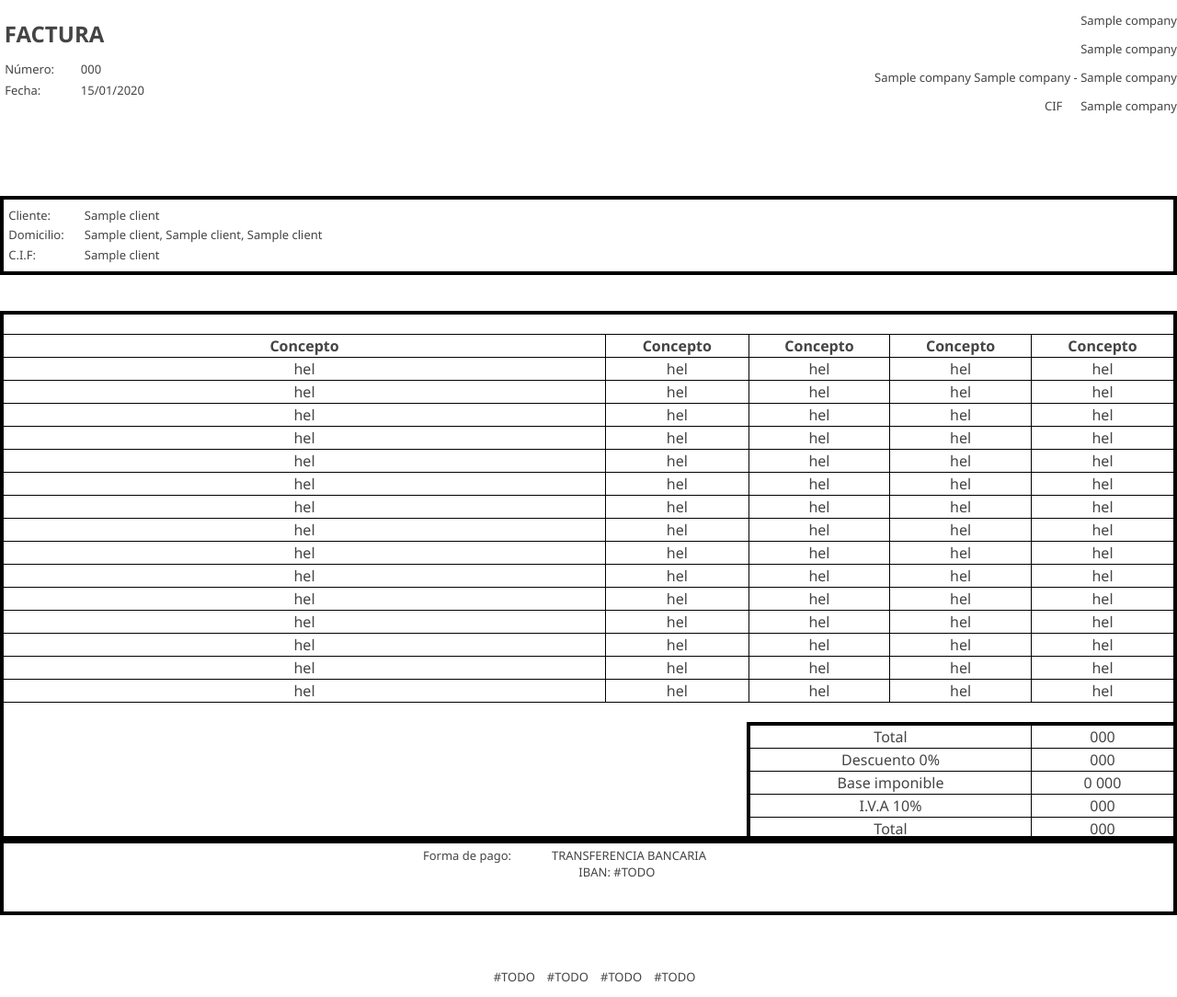
After one commit to aalexmrt/django-invoices-generator, a Django app: template invoices/templates/invoices/invoice_pdf.html in a window 1280 px wide. The commit adds this page. Shown: the whole page at 92% size. Run offline with Django 4.2, Linux system fonts and the light colour scheme; the template is opened without the code that fills it: values that come from a table or form of the project are taken from there, others are empty; tables that the repository leaves empty hold one stand-in row (values such as "Sample post"); some libraries are stand-ins or nearby versions.

Commit message:
working on saving invoices as pdfs

```diff
--- a/app/settings.py
+++ b/app/settings.py
@@ -124,6 +124,7 @@ USE_TZ = True
 # https://docs.djangoproject.com/en/4.1/howto/static-files/
 
 STATIC_URL = 'static/'
+MEDIA_ROOT = 'media/'
 
 # Default primary key field type
 # https://docs.djangoproject.com/en/4.1/ref/settings/#default-auto-field
--- a/invoices/admin.py
+++ b/invoices/admin.py
@@ -1,9 +1,10 @@
 from django.contrib import admin
 
 # Register your models here.
-from .models import Invoice, Client, Company, Product
+from .models import Invoice, Client, Company, Product, DocumentPDF
 
 admin.site.register(Invoice)
 admin.site.register(Client)
 admin.site.register(Company)
 admin.site.register(Product)
+admin.site.register(DocumentPDF)
--- a/invoices/models.py
+++ b/invoices/models.py
@@ -56,3 +56,16 @@ class Product(models.Model):
     invoice = models.ForeignKey(Invoice, blank=True, null=True, on_delete=models.CASCADE)
     def __str__(self):
             return self.name
+
+class DocumentPDF(models.Model):
+
+
+    invoice = models.ForeignKey(Invoice, blank=True, null=True, on_delete=models.CASCADE)
+    document_pdf = models.FileField(upload_to='invoices_pdf/')
+    # print(document_pdf.name)
+    # pdf_name = str(document_pdf).split("/")[1]
+
+    # def __str__(self):
+    #     return pdf_name
+    # def __str__(self):
+    #     return self.name
--- /dev/null
+++ b/invoices/static/invoices/render_invoice_pdf_styles.css
@@ -0,0 +1,173 @@
+html {
+    box-sizing: border-box;
+    font-family: 'Open Sans', 'sans-serif';
+    background-color: #fff;
+    color: #444;
+}
+
+@page {
+    size: A4;
+    margin: 1cm;
+    font-size: 10px;
+}
+
+body{
+    display: flex;
+    flex-wrap: wrap;
+    margin: auto;
+    padding: 0;
+    width: 100%;
+    font-family: 'Segoe UI', Tahoma, Geneva, Verdana, sans-serif;
+    font-size: 13px;
+}
+
+header {
+    order: 1;
+    display: flex;
+    margin-bottom: 1em;
+    height: 200px;
+    width: 100%;
+
+}
+main {
+    order: 1;
+    display: flex;
+    margin-bottom: 2rem;
+
+    width: 100%;
+    flex-wrap: wrap;
+}
+h3 {
+    font-size: 13px;
+    width: 80px;
+    font-weight: normal;
+}
+.title {
+    font-size: 24px !important;
+    margin-bottom: 0.5em;
+}
+.break {
+    flex-basis: 100%;
+    height: 0;
+}
+.header-item + .header-item{
+    margin-left: 2%;
+}
+.invoice-info {
+    order:1;
+    flex-grow: 1;
+}
+.invoice-info-detail {
+    display: flex;
+    flex-wrap: wrap;
+    align-items: baseline;
+}
+.small-margins>*{
+    margin-bottom: 0.1em;
+    margin-top: 0.1em;
+}
+.left-margin, .left-margin>*{
+    margin-left: 0.2em;
+}
+.logo {
+    order:2;
+    flex-grow: 1;
+    justify-content: center;
+    display: flex;
+    align-items: center;
+    justify-content: center;
+}
+.logo>img {
+    justify-content: center;
+    height: 130px;
+    width: 130px;
+}
+.company-data {
+    order: 3;
+    flex-grow: 1;
+
+}
+.company-data p {
+    text-align: right;
+}
+
+.client-data{
+    order: 4;
+}
+.item{
+    width: 100%;
+    display: flex;
+    align-items: baseline;
+}
+.content-box {
+    border: 3pt solid black;
+    padding-top: 0.5em;
+    padding-bottom: 0.5em;
+    margin-bottom: 1em;
+    display: flex;
+    flex-wrap: wrap;
+    height: 65px;
+    width: 100%;
+}
+table {
+    border-collapse: collapse;
+    width: 100%;
+    border: 3pt solid black;
+}
+.container-table-products {
+    margin-top: 2em;
+    margin-bottom: 2em;
+    order: 5;
+    height: 545px;
+    width: 100%;
+    display: flex;
+    flex-wrap: wrap;
+
+}
+th:nth-child(1), td:nth-child(1){
+    width: 350px;
+}
+
+
+th,td {
+    border: 1px solid black;
+    text-align: center;
+    width: 80px;
+}
+
+
+tr {
+    height: 23.5px;
+}
+.no-border, .no-border>th{
+    border: 0;
+}
+.left-bold-border{
+    border-left: 3pt solid black;
+}
+.top-bold-border{
+    border-top: 3pt solid black;
+}
+
+
+.payment-data {
+    order: 6;
+}
+.payment-info-detail {
+    justify-content: center;
+    margin-left: -2em;
+}
+.payment-info-detail>h3 {
+    justify-content: center;
+    width: 140px;
+}
+footer {
+    display: flex;
+    flex-wrap: wrap;
+    order: 7;
+    width: 100%;
+    justify-content: center;
+}
+footer>p{
+    margin-left: 1em;
+}
--- a/invoices/templates/invoices/index.html
+++ b/invoices/templates/invoices/index.html
@@ -31,7 +31,7 @@
            <tr class="bg-white border-b dark:bg-gray-800 dark:border-gray-700 hover:bg-gray-50 dark:hover:bg-gray-600">
                <td class="w-14 p-4">
                    <div class="flex items-center">
-                       <form action="/download_invoice_pdf/{{invoice.id}}">
+                       <form action="/invoice_pdf/{{invoice.id}}">
                          <button><img src="{% static 'images/pdf-icon.png' %}"></button>
 
                        </form>
--- /dev/null
+++ b/invoices/templates/invoices/invoice_pdf.html
@@ -0,0 +1,117 @@
+{% load static %}
+{% block content %}
+<link rel= "stylesheet" type= "text/css" href= "{% static 'invoices/render_invoice_pdf_styles.css' %}">
+<header>
+
+  <div class="invoice-info header-item">
+    <h2 class="title left-margin">FACTURA</h2>
+    <div class="invoice-info-detail small-margins left-margin">
+      <h3>Número:</h3>
+      <p>{{invoice.number}}</p>
+      <div class="break"></div> <!-- break -->
+      <h3>Fecha:</h3>
+      <p>{{invoice.date|date:"d/m/Y"}}</p>
+    </div>
+  </div>
+
+  <div class="logo header-item">
+    <!-- <img
+  TODO PUT IMAGE OF Company -->
+  </div>
+  <div class="company-data header-item">
+    <p>{{invoice.company.name}}</p>
+    <p>{{invoice.company}}</p>
+    <p>{{invoice.company}} {{invoice.company}} - {{invoice.company}}</p>
+    <p>CIF &emsp; {{invoice.company}}</p>
+  </div>
+
+</header>
+<main>
+  <div class="content-box client-data">
+    <div class="invoice-info-detail item small-margins left-margin">
+      <h3>Cliente:</h3>
+
+      <p>{{invoice.client.name}}</p>
+    </div>
+    <div class="invoice-info-detail item small-margins left-margin">
+      <h3>Domicilio:</h3>
+      <p>{{invoice.client.name}}, {{invoice.client.name}}, {{invoice.client.name}}</p>
+    </div>
+    <div class="invoice-info-detail item small-margins left-margin">
+      <h3>C.I.F:</h3>
+      <p>{{invoice.client.name}}</p>
+    </div>
+  </div>
+
+  <div class="container-table-products">
+    <table id="products" align="center">
+      <thead>
+          <tr class="no-border"></tr>
+          <tr>
+              <th>Concepto</th>
+              <th>Concepto</th>
+              <th>Concepto</th>
+              <th>Concepto</th>
+              <th>Concepto</th>
+          </tr>
+        </thead>
+        <tbody>
+          {% for i in '012345678901234'|make_list %}
+          <tr>
+
+            <td>hel</td>
+            <td>hel</td>
+            <td>hel</td>
+            <td>hel</td>
+            <td>hel</td>
+          </tr>
+          {% endfor %}
+          <tr class="no-border"></tr>
+          <tr>
+            <td class="no-border"></td>
+            <td class="no-border"></td>
+            <td class="left-bold-border top-bold-border" colspan="2">Total</td>
+            <td class="top-bold-border">{{invoice.number}}</td>
+          </tr>
+          <tr>
+            <td class="no-border"></td>
+            <td class="no-border"></td>
+            <td class="left-bold-border" colspan="2">Descuento 0%</td>
+            <td class="">{{invoice.number}}</td>
+          </tr>
+          <tr>
+            <td class="no-border"></td>
+            <td class="no-border"></td>
+            <td class="left-bold-border" colspan="2">Base imponible</td>
+            <td class="">0 {{invoice.number}}</td>
+          </tr>
+          <tr>
+            <td class="no-border"></td>
+            <td class="no-border"></td>
+            <td class="left-bold-border" colspan="2">I.V.A 10%</td>
+            <td class="">{{invoice.number}}</td>
+          </tr>
+          <tr>
+            <td class="no-border"></td>
+            <td class="no-border"></td>
+            <td class="left-bold-border" colspan="2">Total</td>
+            <td class="">{{invoice.number}}</td>
+          </tr>
+        </tbody>
+    </table>
+  </div>
+  <div class="content-box payment-data">
+  <div class="payment-info-detail item small-margins">
+  <h3>Forma de pago:</h3>
+  <p>TRANSFERENCIA BANCARIA<br>&emsp;&emsp; IBAN: #TODO</p>
+  </div>
+  </div>
+  </main>
+  <footer>
+  <p>#TODO</p>
+  <p>#TODO</p>
+  <p>#TODO</p>
+  <p>#TODO</p>
+  </footer>
+
+{% endblock %}
--- a/invoices/urls.py
+++ b/invoices/urls.py
@@ -7,6 +7,7 @@ urlpatterns = [
     # path('add_invoice/', views.add_invoice, name='add_invoice'),
     path('create_invoice/', views.create_invoice, name='create_invoice'),
     path('create_build_invoice/<int:id>/', views.create_build_invoice, name='create_build_invoice'),
+    path('invoice_pdf/<int:id>/', views.invoice_pdf, name='invoice_pdf'),
     path('', views.index, name='index'),
 
     # ex: /polls/5/
```
Also changed, not shown: invoices/views.py (+38 -1 lines), invoices/migrations/0004_documentpdf.py (added), invoices/migrations/0005_documentpdf_name.py (added), invoices/migrations/0006_alter_documentpdf_name.py (added).
